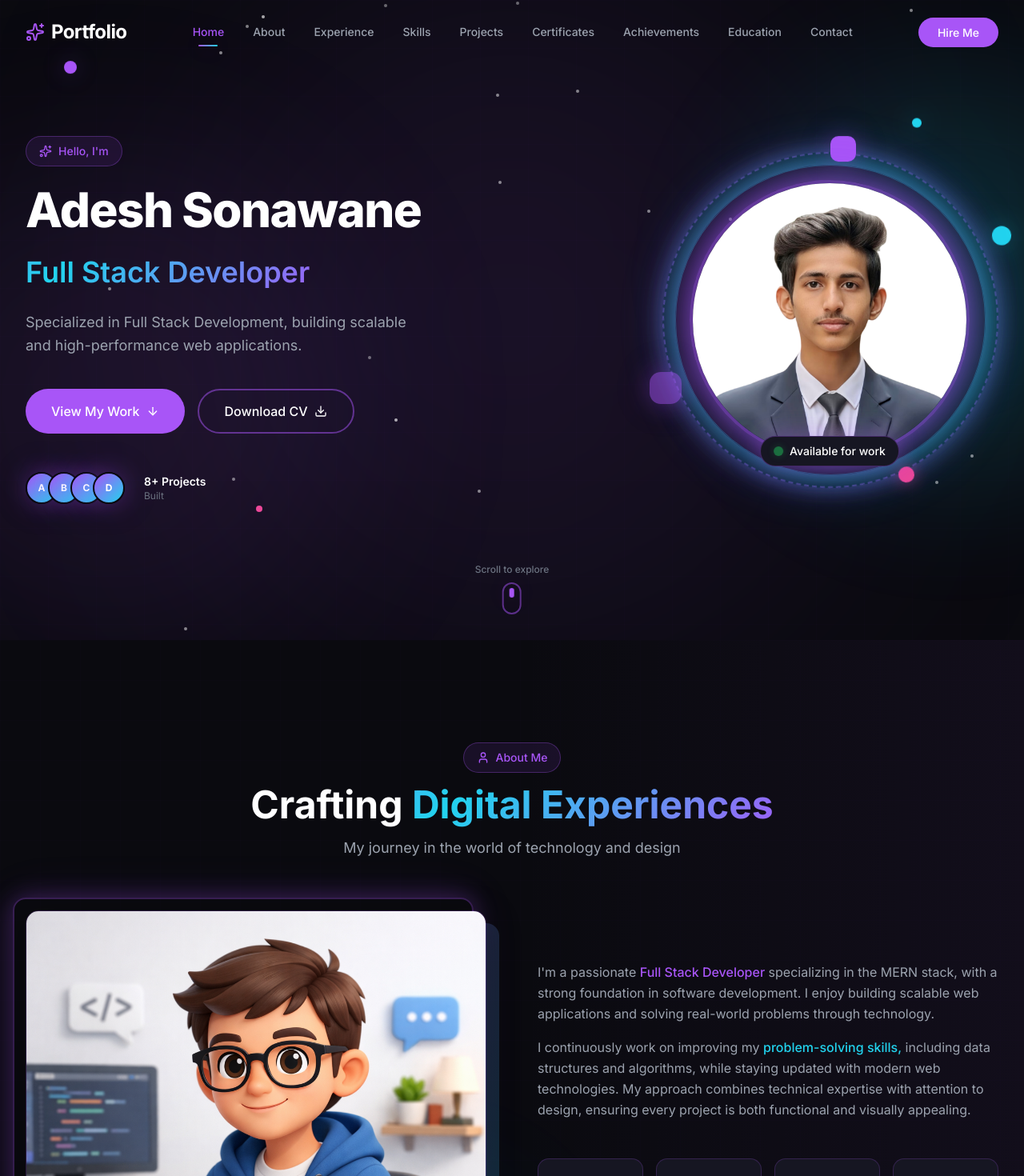
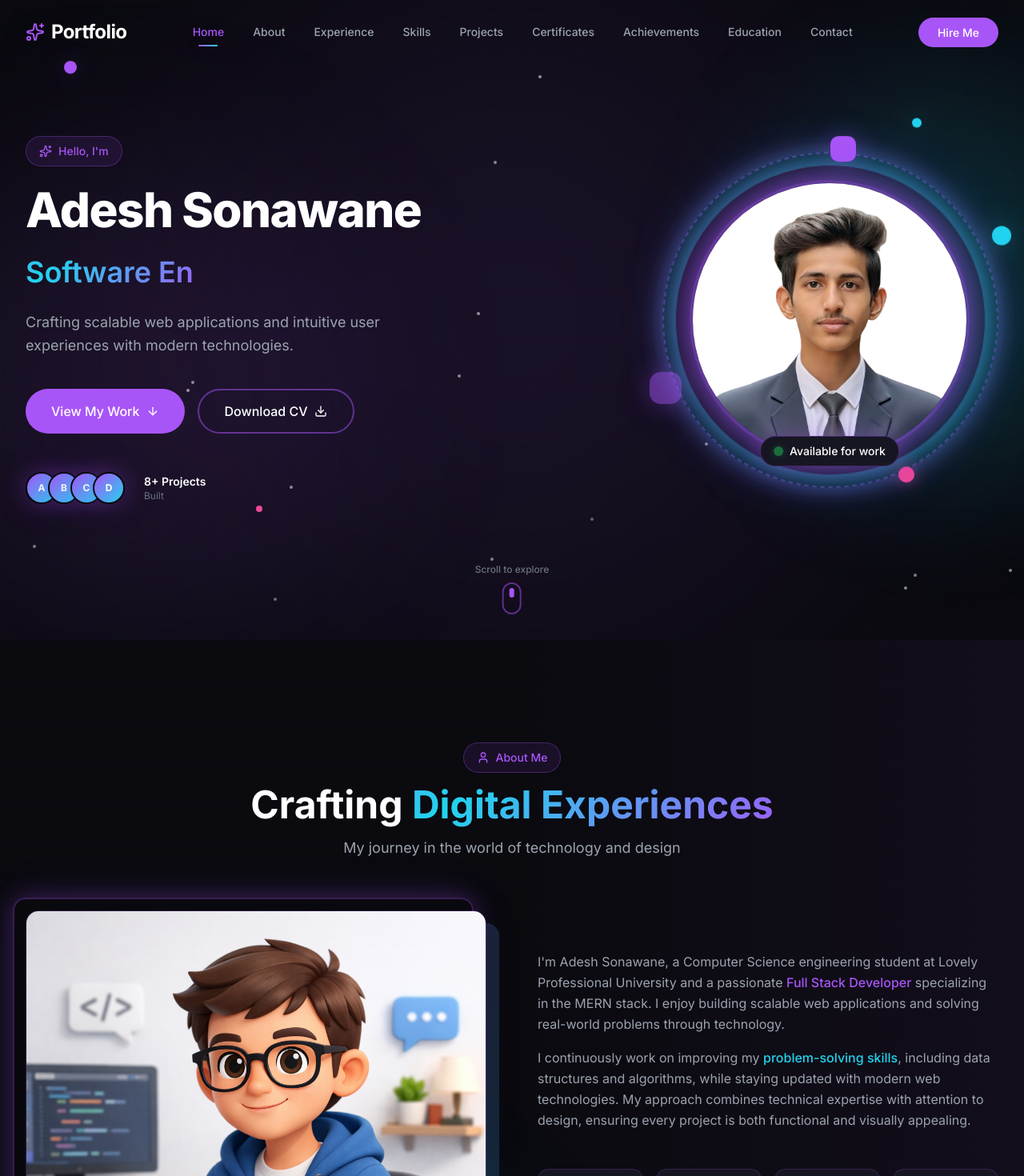
Before and after one commit to adeshsonawane46/Personal-Portfolio, a React (Vite) app: page / in a window 1280 px wide. Shown: the top 1470 px of the page at 80% size. Built offline with nearby package versions, Linux system fonts and the light colour scheme.

Commit message:
Change small things

```diff
--- a/src/data/portfolioData.js
+++ b/src/data/portfolioData.js
@@ -2,9 +2,13 @@
 
 export const personalInfo = {
   name: "Adesh Sonawane",
-  role: "Full Stack Developer",
+  roles: [
+        "Full Stack Developer",
+        "UI/UX Designer",
+        "Software Engineer"
+      ],
   greeting: "Hello, I'm",
-  description: "Specialized in Full Stack Development, building scalable and high-performance web applications.",
+  description: "Crafting scalable web applications and intuitive user experiences with modern technologies.",
   email: "adesh.sonawane789@gmail.com",
   phone: "+91 8600553690",
   location: "Nashik, Maharashtra",
@@ -21,7 +25,7 @@ export const socialLinks = [
 export const stats = [
   { value: 25, suffix: "+", label: "Technologies" },
   { value: 350, suffix: "+", label: "DSA Problems Solved" },
-  { value: 8, suffix: "+", label: "Project Done" },
+  { value: 8, suffix: "+", label: "Projects Built" },
   { value: 50, suffix: "+", label: "Certifications" },
 ];
 
--- a/src/sections/About.jsx
+++ b/src/sections/About.jsx
@@ -129,10 +129,11 @@ const About = () => {
               style={{ transitionDelay: '400ms' }}
             >
               <p className="text-gray-400 leading-relaxed">
-                I'm a passionate <span className="text-purple font-medium">Full Stack Developer</span> specializing in the MERN stack, with a strong foundation in software development. I enjoy building scalable web applications and solving real-world problems through technology.
+                I'm Adesh Sonawane, a Computer Science engineering student at Lovely Professional University and a passionate <span className="text-purple font-medium">Full Stack Developer</span> specializing in the MERN stack. I enjoy building scalable web applications and solving real-world problems through technology.
               </p>
+
               <p className="text-gray-400 leading-relaxed">
-                I continuously work on improving my <span className="text-cyan font-medium">problem-solving skills,</span> including data structures and algorithms, while staying updated with modern web technologies. My approach combines technical expertise with attention to design, ensuring every project is both functional and visually appealing.
+                I continuously work on improving my <span className="text-cyan font-medium">problem-solving skills</span>, including data structures and algorithms, while staying updated with modern web technologies. My approach combines technical expertise with attention to design, ensuring every project is both functional and visually appealing.
               </p>
             </div>
 
--- a/src/sections/Hero.jsx
+++ b/src/sections/Hero.jsx
@@ -6,32 +6,44 @@ const Hero = () => {
   const [displayText, setDisplayText] = useState('');
   const [showCursor, setShowCursor] = useState(true);
   const [isVisible, setIsVisible] = useState(false);
-  const roleText = personalInfo.role;
-  const roleIndex = useRef(0);
+
+  const roles = personalInfo.roles;
+  const [roleIndex, setRoleIndex] = useState(0);
+  const [isDeleting, setIsDeleting] = useState(false);
 
   useEffect(() => {
     setIsVisible(true);
 
-    // Typewriter effect
-    const typeInterval = setInterval(() => {
-      if (roleIndex.current < roleText.length) {
-        setDisplayText(roleText.slice(0, roleIndex.current + 1));
-        roleIndex.current += 1;
-      } else {
-        clearInterval(typeInterval);
+    const currentRole = roles[roleIndex];
+    const typingSpeed = isDeleting ? 30 : 60;
+
+    const timeout = setTimeout(() => {
+      setDisplayText((prev) =>
+        isDeleting
+          ? currentRole.substring(0, prev.length - 1)
+          : currentRole.substring(0, prev.length + 1)
+      );
+
+      if (!isDeleting && displayText.length === currentRole.length) {
+        setTimeout(() => setIsDeleting(true), 800);
       }
-    }, 100);
 
-    // Cursor blink
+      else if (isDeleting && displayText === '') {
+        setIsDeleting(false);
+        setRoleIndex((prev) => (prev + 1) % roles.length);
+      }
+    }, typingSpeed);
+
+    return () => clearTimeout(timeout);
+  }, [displayText, isDeleting, roleIndex, roles]);
+
+  useEffect(() => {
     const cursorInterval = setInterval(() => {
-      setShowCursor(prev => !prev);
+      setShowCursor((prev) => !prev);
     }, 500);
 
-    return () => {
-      clearInterval(typeInterval);
-      clearInterval(cursorInterval);
-    };
-  }, [roleText]);
+    return () => clearInterval(cursorInterval);
+  }, []);
 
   const scrollToSection = (href) => {
     const element = document.querySelector(href);
```
